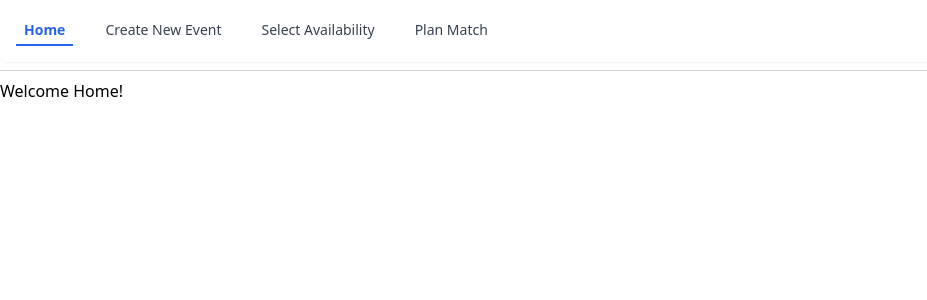
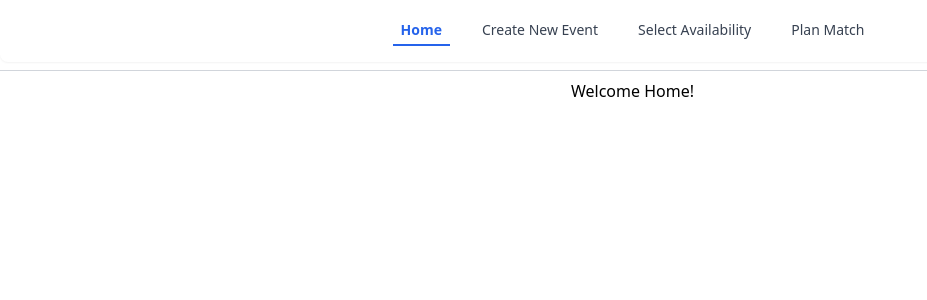
Before and after one commit to jazzorpheus/jof-scheduler, a React (Vite) app: page / in a window 1280 px wide. Shown: the top 300 px of the page, without its empty margins (0-927 px from the left). Built offline with nearby package versions, Linux system fonts and the light colour scheme.

Commit message:
centralize navbar and Welcome home!

```diff
--- a/src/pages/HomePage.jsx
+++ b/src/pages/HomePage.jsx
@@ -1,3 +1,3 @@
 export default function HomePage() {
-  return <h1>Welcome Home!</h1>;
+  return <h1 className="text-center">Welcome Home!</h1>;
 }
--- a/src/routes/__root.jsx
+++ b/src/routes/__root.jsx
@@ -12,7 +12,7 @@ const RootLayout = () => {
   return (
     <>
       {/* NAVBAR */}
-      <nav className="flex gap-6 p-4 bg-white shadow-sm rounded-b-lg">
+      <nav className="flex justify-center gap-6 p-4 bg-white shadow-sm rounded-b-lg">
         {navLinks.map(({ to, label }) => (
           <Link
             key={to}
```
